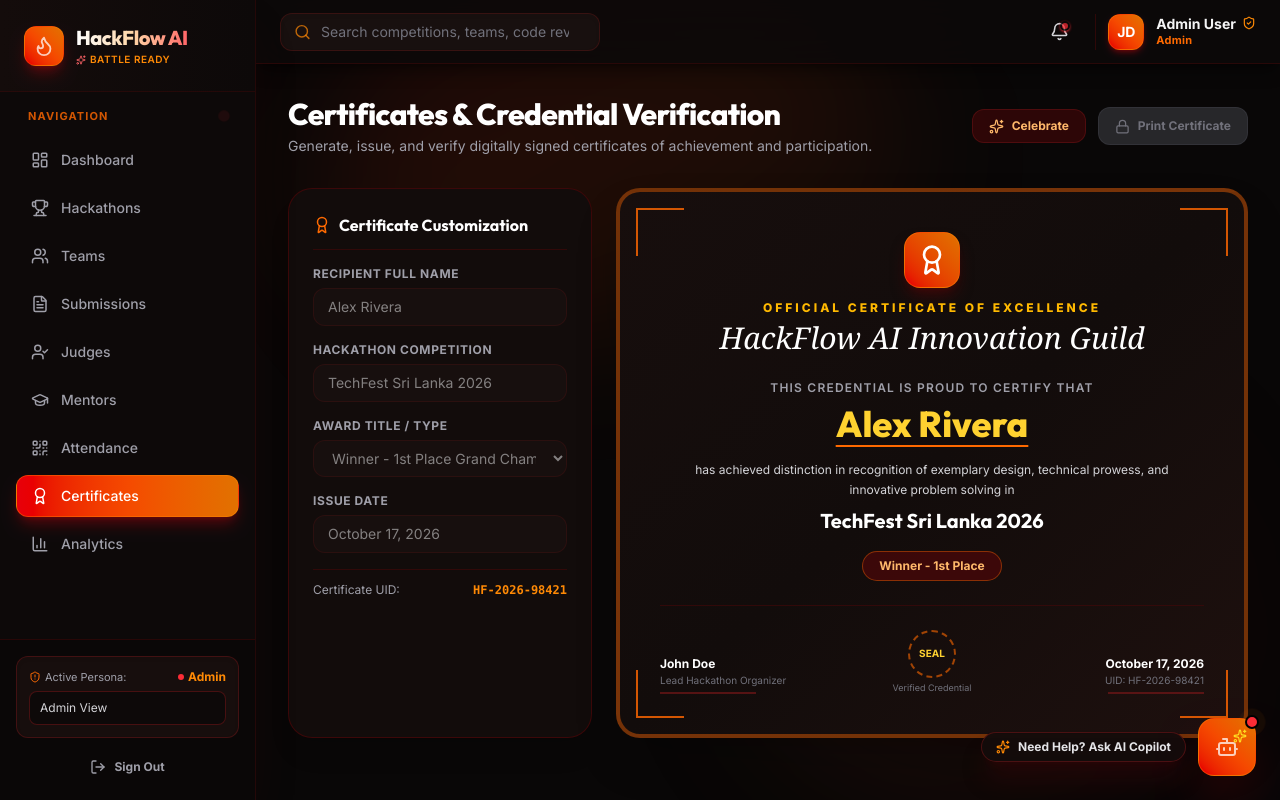
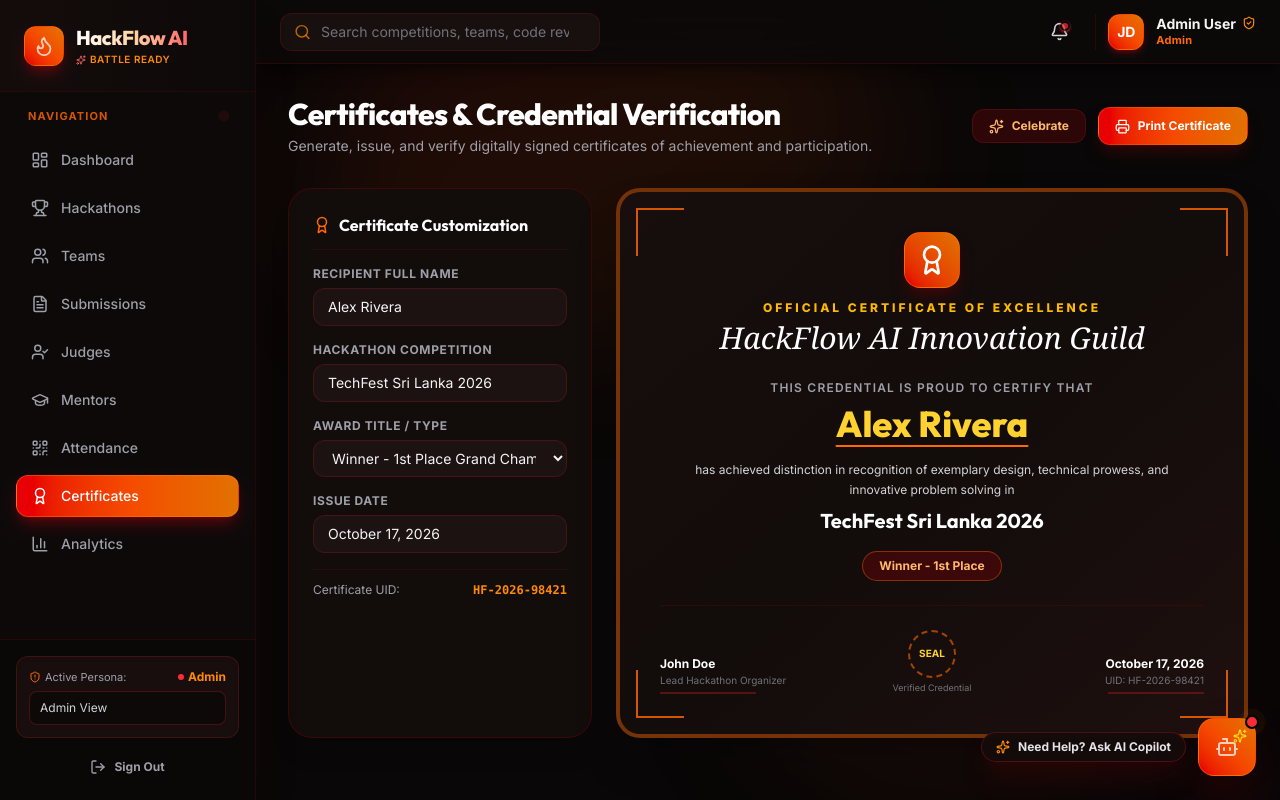
Before and after one commit to Tishan699/HackFlowAI2, a React (Vite) app in the folder hackathon-platform/frontend/: page /certificates in a window 1280 px wide. Built offline with nearby package versions, Linux system fonts and the light colour scheme.

Commit message:
fix: allow admins to customize certificates

```diff
--- a/hackathon-platform/frontend/src/pages/Certificates.jsx
+++ b/hackathon-platform/frontend/src/pages/Certificates.jsx
@@ -5,7 +5,7 @@ import { useAuth } from "../context/AuthContext";
 
 export default function Certificates() {
   const { user } = useAuth();
-  const isOrganizer = user?.role === "organizer" || user?.assignedRoles?.includes("organizer");
+  const isOrganizer = user?.role === "organizer" || user?.role === "admin" || user?.assignedRoles?.includes("organizer");
 
   const [recipient, setRecipient] = useState("Alex Rivera");
   const [hackathonTitle, setHackathonTitle] = useState("TechFest Sri Lanka 2026");
```
